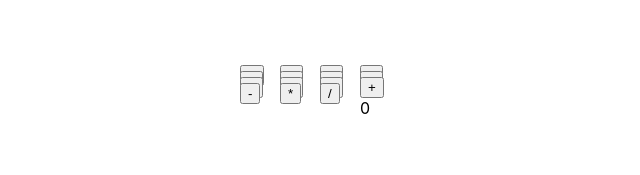
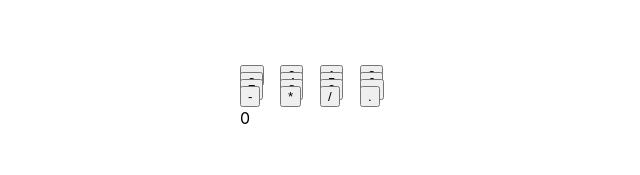
Before and after one commit to koookee/Javascript-Calculator, a React (Create React App) app: page / in a window 1280 px wide. Shown: the top 175 px of the page, without its empty margins (0-640 px from the left). Built offline with nearby package versions, Linux system fonts and the light colour scheme.

Commit message:
Trying to add a decimal button. Way too many bugs with it as of right now.

```diff
--- a/src/App.js
+++ b/src/App.js
@@ -4,6 +4,7 @@ import ButtonUI from './Components/ButtonUI';
 
 let startingNum = true; //Starting num is inital state of calculator
 let numOfOperators = 0; //Number of consecutive operators
+let canAddDecimal  = true;
 let oldDisplay = ""; //Display before adding operator
 let gotAnswer = false; //True only after the user presses the equal sign
 
@@ -25,8 +26,8 @@ class App extends React.Component{
     else if(typeOfData == "operators"){
 
       gotAnswer = false;
-      console.log(gotAnswer);
-      console.log(startingNum);
+      startingNum = false;
+      canAddDecimal = true;
 
       //Doesn't allow two or more consecutive operators
       if (numOfOperators == 0) {
@@ -44,6 +45,31 @@ class App extends React.Component{
         this.setState({displayState:oldDisplay + data}); //Replaces old operator with new one
         numOfOperators = 1;
       }
+    }
+    else if (typeOfData == "decimal") {
+      let prevChar = this.state.displayState.charAt(this.state.displayState.length - 1);
+      if(canAddDecimal){
+        if(startingNum || gotAnswer) {
+          this.setState(prevState => {
+            return {displayState:"0" + data}
+          })
+        }
+        else if(prevChar != "*" && prevChar != "/" && prevChar != "-" && prevChar != "+"){
+          this.setState(prevState => {
+            return {displayState:prevState.displayState + data}
+          })
+        }
+        else {
+          this.setState(prevState => {
+            return {displayState:prevState.displayState + "0" + data}
+          })
+        }
+      }
+
+      canAddDecimal = false;
+      startingNum = false;
+      gotAnswer = false;
+      numOfOperators = 0;
     }
     else if(typeOfData=="number"){
       numOfOperators = 0;
@@ -80,6 +106,7 @@ class App extends React.Component{
         <ButtonUI name="subtract" symbol="-" onChangeData={this.handleChange} />
         <ButtonUI name="multiply" symbol="*" onChangeData={this.handleChange} />
         <ButtonUI name="divide" symbol="/" onChangeData={this.handleChange} />
+        <ButtonUI name="decimal" symbol="." onChangeData={this.handleChange} />
         <p id="display">{this.state.displayState}</p>
       </div>
     )
--- a/src/Components/ButtonUI.js
+++ b/src/Components/ButtonUI.js
@@ -12,6 +12,9 @@ class ButtonUI extends React.Component{
     }
     else if(this.props.symbol == "+" || this.props.symbol == "*" || this.props.symbol == "/" || this.props.symbol == "-"){
       this.props.onChangeData(e.target.value,"operators");
+    }
+    else if (this.props.symbol == ".") {
+      this.props.onChangeData(e.target.value,"decimal")
     }
     else {
       this.props.onChangeData(e.target.value,"number");
```
